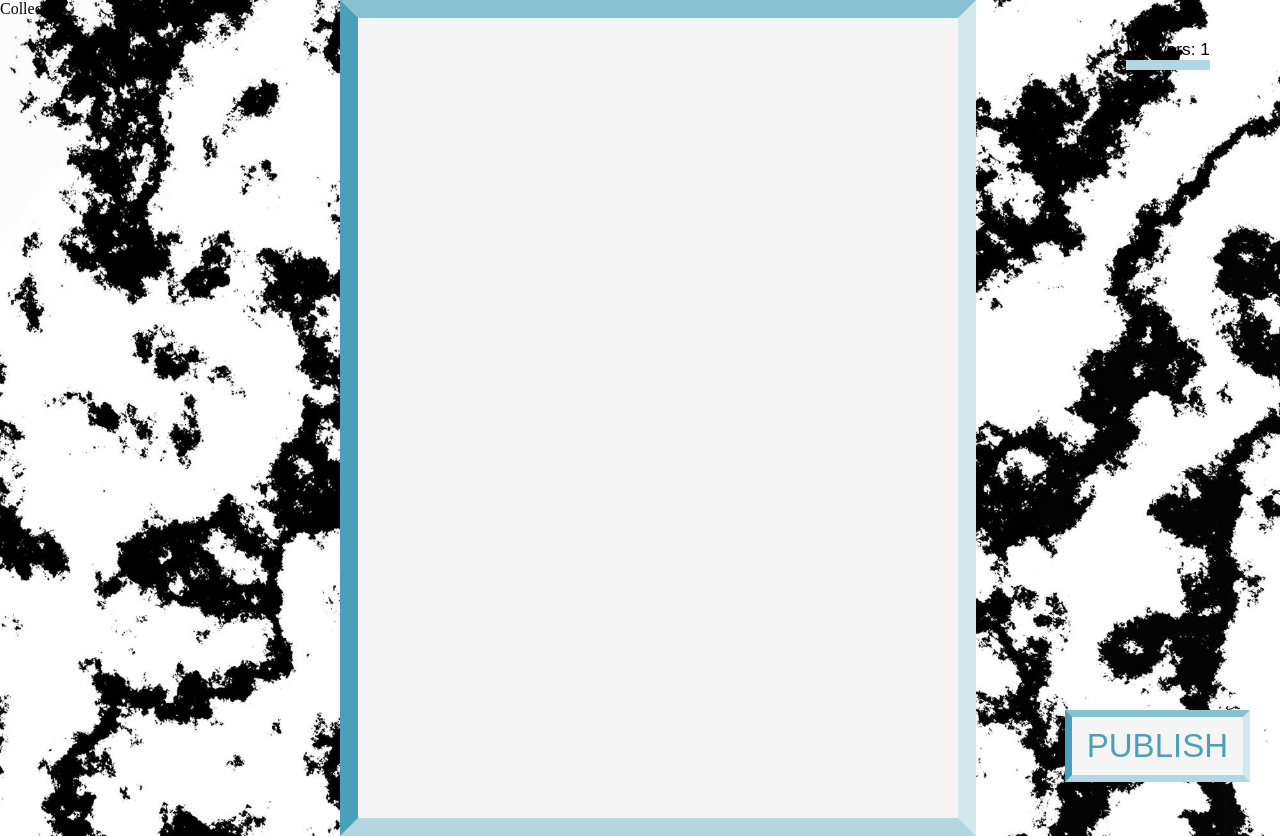
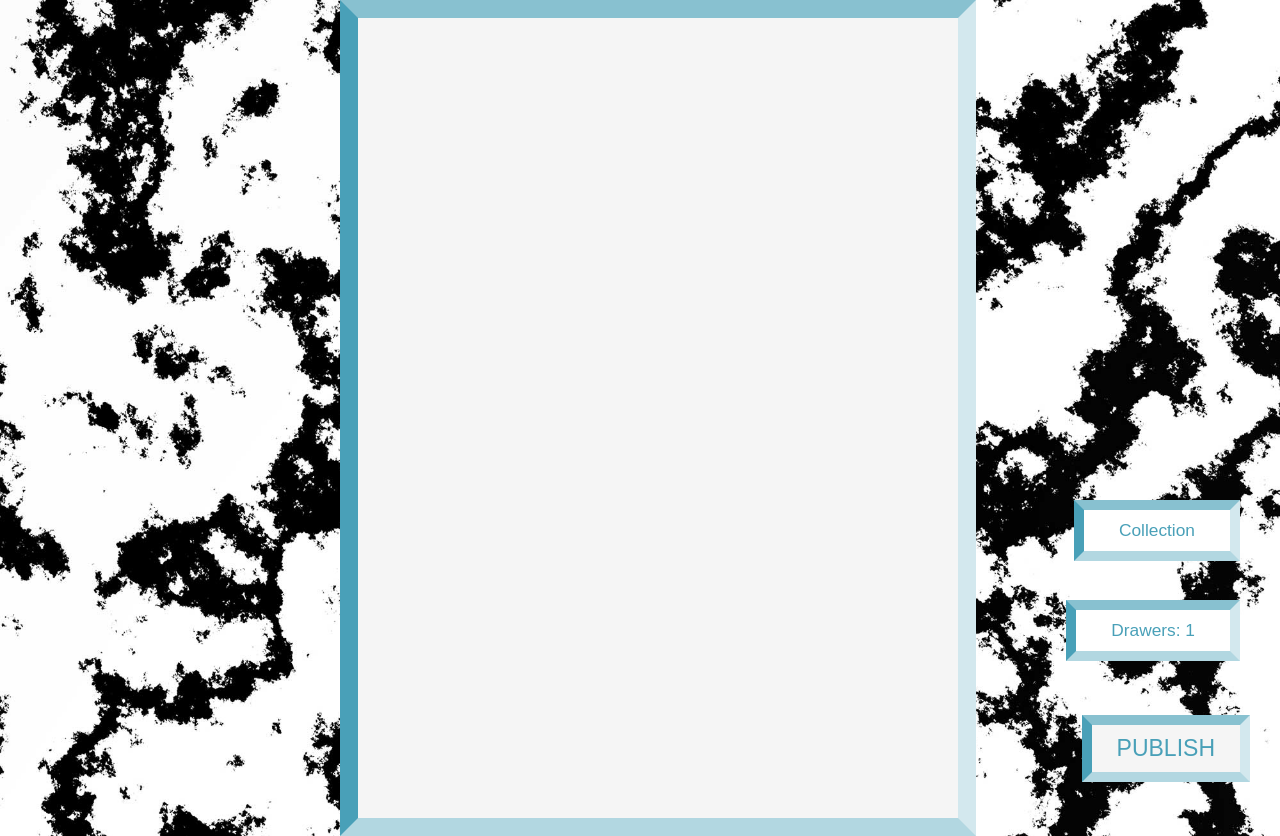
Before and after one commit to enylund/drawing-museum, a website: page client/index.html in a window 1280 px wide. Drawn offline with nearby package versions, Linux system fonts and the light colour scheme; no server answers.

Commit message:
added buttons for nav bar

```diff
--- a/client/index.html
+++ b/client/index.html
@@ -47,12 +47,32 @@ nav {
 #connectCounter {
   font-family:'arial';
   position:absolute;
-  top: 39px;
-  right: 70px;
+  bottom: 139px;
+  right: 40px;
   font-size: 13pt;
-  border-bottom: 10px solid;
+  border: 10px solid;
+  padding:10px 35px;
+  background:white;
+  color:#49a0b8;
 
   border-color: #88C1D0 #D3E8EE #B2D7E1 #49a0b8;
+}
+
+#theCollection {
+
+  font-family:'arial';
+  position:absolute;
+  bottom: 239px;
+  right: 40px;
+  font-size: 13pt;
+  border: 10px solid;
+  padding:10px 35px;
+  background:white;
+  color:#49a0b8;
+
+  border-color: #88C1D0 #D3E8EE #B2D7E1 #49a0b8;
+
+
 }
 
 #canvas-links a {
@@ -132,11 +152,11 @@ svg {
 
   font-family: 'arial';
   text-transform:uppercase;
-  font-size: 33px;
+  font-size: 23px;
 
-  padding:10px 15px;
+  padding:10px 25px;
   background-color:#f5f5f5;
-  border: solid 7px;
+  border: solid 10px;
   color:#49a0b8;
   text-decoration:none;
 
@@ -147,9 +167,8 @@ svg {
 }
 
 #submit-picture:hover {
-  color:white;
-  border-color: white;
-  background: #49a0b8;
+  color:#49a0b8;;
+  background: #B2D7E1;
 }
 
 </style>
```
